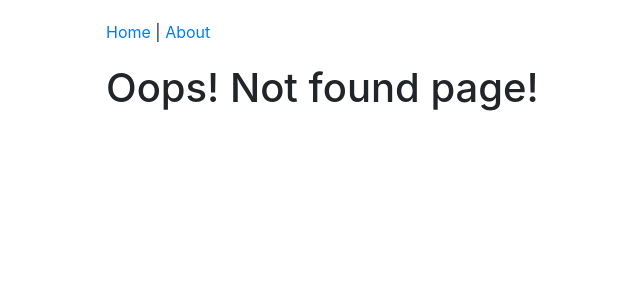
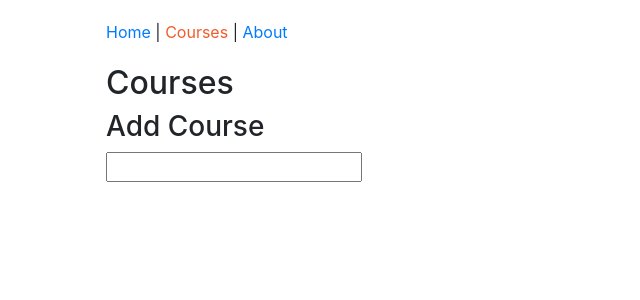
Before and after one commit to Leoniiii/React-redux, a React app: page /courses in a window 1280 px wide. Before the commit this address had no page. Shown: the top 300 px of the page, without its empty margins (124-764 px from the left). Built offline with nearby package versions, Linux system fonts and the light colour scheme.

Commit message:
Creating CoursePage class, creating a courseAction and the reducer

```diff
--- a/src/components/App.js
+++ b/src/components/App.js
@@ -4,6 +4,7 @@
 import AboutPage from "./about/AboutPage";
 import Header from "./common/Header";
 import NotFoundPage from "./NotFoundPage";
+import CoursesPage from "./CoursesPage";
 
 const App = () => {
   return (
@@ -12,6 +13,7 @@
       <Switch>
         <Route exact path="/" component={HomePage} />
         <Route path="/about" component={AboutPage} />
+        <Route path="/courses" component={CoursesPage} />
         <Route component={NotFoundPage} />
       </Switch>
     </div>
--- /dev/null
+++ b/src/components/CoursesPage.js
@@ -0,0 +1,35 @@
+import React from "react";
+
+class CoursesPage extends React.Component {
+  state = {
+    course: {
+      title: "",
+    },
+  };
+
+  handleOnChange = (event) => {
+    const course = { ...this.state.course, title: event.target.value };
+    this.setState({ course });
+  };
+
+  handleSubmit = (event) => {
+    event.preventDefault();
+    alert(this.state.course.title);
+  };
+
+  render() {
+    return (
+      <form onSubmit={this.handleSubmit}>
+        <h2>Courses</h2>
+        <h3>Add Course</h3>
+        <input
+          type="text"
+          onChange={this.handleOnChange}
+          value={this.state.course.title}
+        />
+      </form>
+    );
+  }
+}
+
+export default CoursesPage;
--- a/src/components/common/Header.js
+++ b/src/components/common/Header.js
@@ -9,6 +9,10 @@
         Home
       </NavLink>
       {" | "}
+      <NavLink to="/courses" activeStyle={activeStyle}>
+        Courses
+      </NavLink>
+      {" | "}
       <NavLink to="/about" activeStyle={activeStyle}>
         About
       </NavLink>
--- /dev/null
+++ b/src/redux/actions/courseAction.js
@@ -0,0 +1,3 @@
+export function createCourse(course) {
+  return { type: "CREATE_COURSE", course };
+}
```
